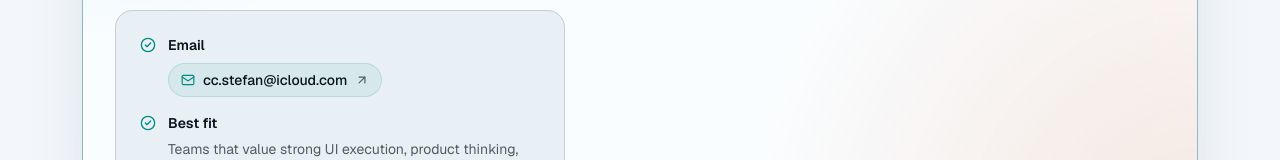
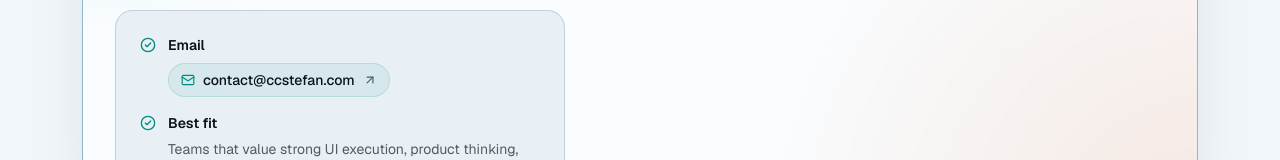
Before and after one commit to cc-stefan/portfolio-app-fe, a Next.js app: page /en in a window 1280 px wide. Shown: the part 4757-4917 px from the top of the page. Built offline with nearby package versions, Linux system fonts and the light colour scheme; no server answers.

Commit message:
Replace email address

```diff
--- a/src/features/portfolio/i18n/messages/en.ts
+++ b/src/features/portfolio/i18n/messages/en.ts
@@ -195,8 +195,8 @@ export const dictionary: PortfolioDictionary = {
     inquiryHighlights: [
       {
         title: 'Email',
-        description: 'cc.stefan@icloud.com',
-        href: 'mailto:cc.stefan@icloud.com',
+        description: 'contact@ccstefan.com',
+        href: 'mailto:contact@ccstefan.com',
       },
       {
         title: 'Best fit',
--- a/src/features/portfolio/i18n/messages/ro.ts
+++ b/src/features/portfolio/i18n/messages/ro.ts
@@ -197,8 +197,8 @@ export const dictionary: PortfolioDictionary = {
     inquiryHighlights: [
       {
         title: 'Email',
-        description: 'cc.stefan@icloud.com',
-        href: 'mailto:cc.stefan@icloud.com',
+        description: 'contact@ccstefan.com',
+        href: 'mailto:contact@ccstefan.com',
       },
       {
         title: 'Colaborare potrivită',
--- a/src/features/seo/lib/structured-data.ts
+++ b/src/features/seo/lib/structured-data.ts
@@ -13,7 +13,7 @@ function getPerson(dictionary: PortfolioDictionary): JsonLdObject {
     '@id': PERSON_ID,
     name: dictionary.header.brand,
     url: getAbsoluteUrl(),
-    email: 'mailto:cc.stefan@icloud.com',
+    email: 'mailto:contact@ccstefan.com',
     jobTitle: dictionary.header.tagline,
     knowsAbout: dictionary.home.skillHighlights,
   };
```
